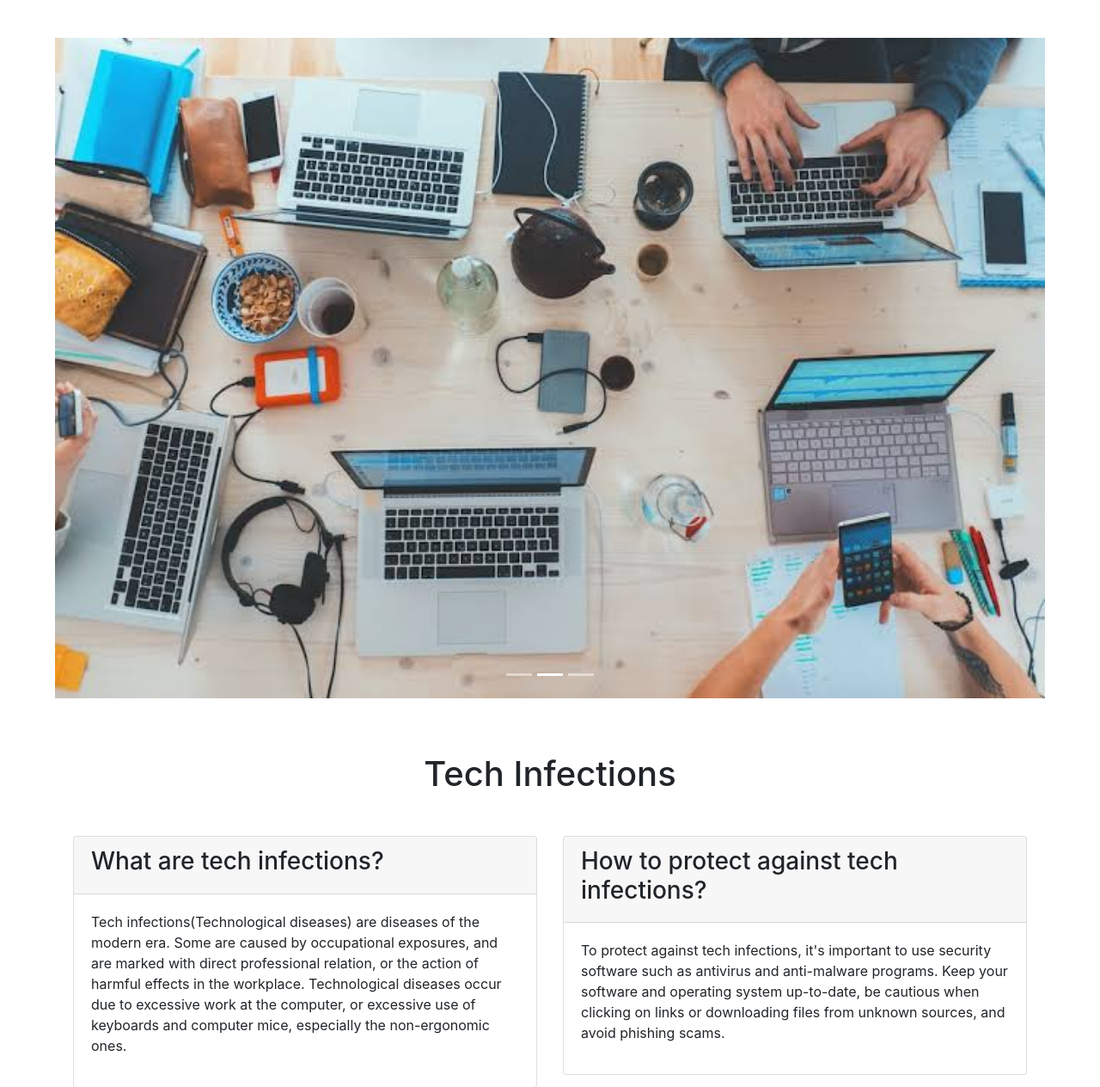
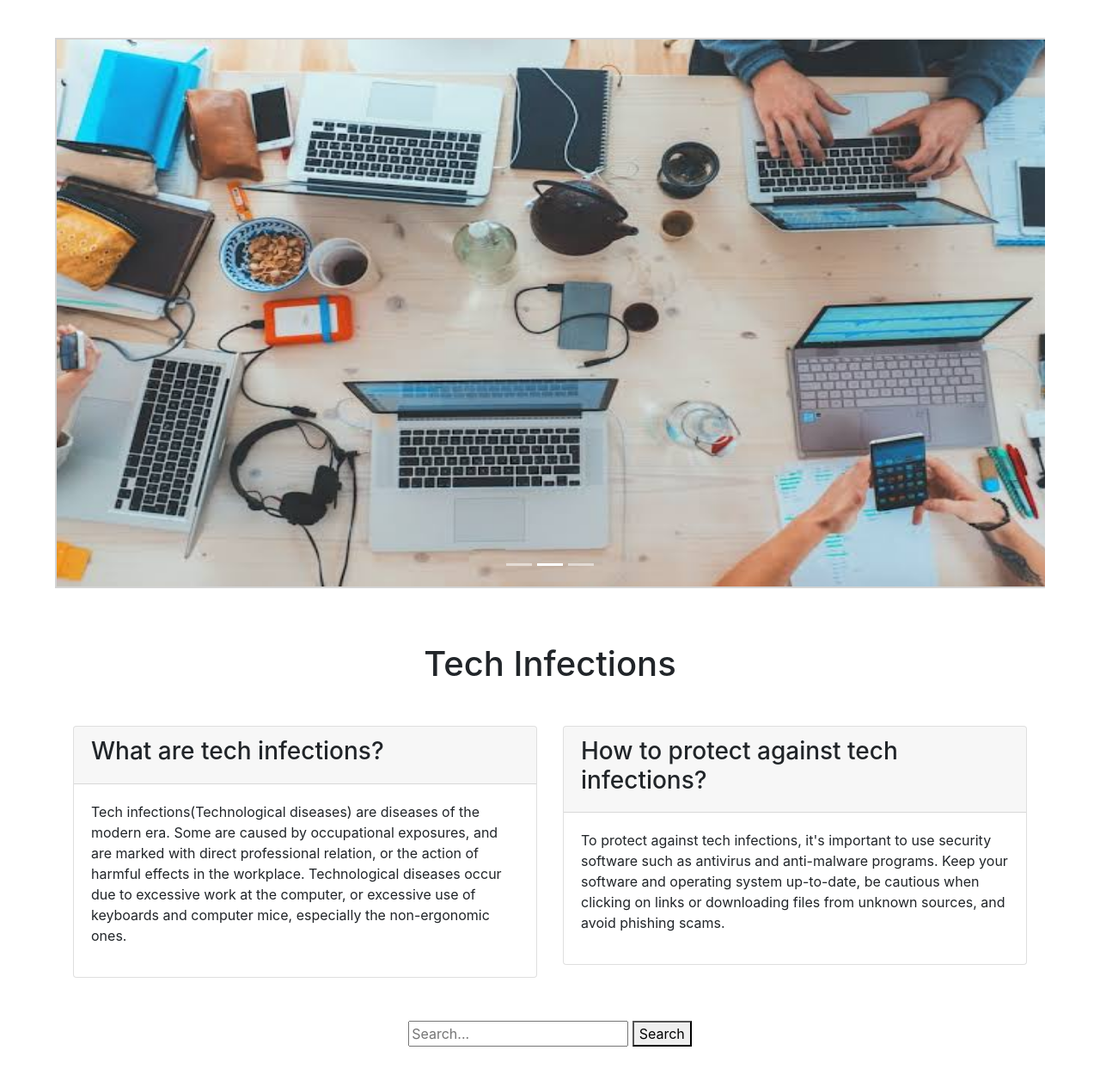
Before and after one commit to ShivamSikotra11/OPDP, a PHP site: page /techInfection.php in a window 1280 px wide. Shown: the part 56-1320 px from the top of the page at 86% size. Run offline with PHP 8.4, Linux system fonts and the light colour scheme.

Commit message:
Carousel-image size fixing

```diff
--- a/techInfection.php
+++ b/techInfection.php
@@ -52,6 +52,9 @@
         }
         .dropdown-menu {
             margin-right:30px;
+        }
+        .border-c {
+            border:2px solid lightgrey;
         }
     </style>
 </head>
@@ -253,7 +256,7 @@
         </form>
 
         <!-- carousel -->
-        <div id="carouselExampleIndicators" class="carousel slide" data-ride="carousel" data-interval="500" style="margin:5%;margin-top:100px;" >
+        <div id="carouselExampleIndicators" class="carousel slide" data-ride="carousel" data-interval="500" style="margin:5%;margin-top:100px;">
   <ol class="carousel-indicators">
     <li data-target="#carouselExampleIndicators" data-slide-to="0" class="active"></li>
     <li data-target="#carouselExampleIndicators" data-slide-to="1"></li>
@@ -261,13 +264,13 @@
   </ol>
   <div class="carousel-inner">
     <div class="carousel-item active">
-                    <img src="images\genral.jpeg" width="30px" height="300%" class="d-block w-100 mx-auto" alt="image1">
+      <img src="images\genral.jpeg" class="d-block mx-auto border-c" style="height:80vh;width:150vh;" alt="image1">
     </div>
     <div class="carousel-item">
-                    <img src="images\genral_2.jpeg" width="30px" height="300%" class="d-block w-100 mx-auto" alt="image2">
+      <img src="images\genral_2.jpeg" class="d-block mx-auto border-c" style="height:80vh;width:150vh;" alt="image2">
     </div>
     <div class="carousel-item">
-                    <img src="images\overall.jpeg" width="30px" height="300%" class="d-block w-100 mx-auto" alt="image3">
+      <img src="images\overall.jpeg" class="d-block mx-auto border-c" style="height:80vh;width:150vh;" alt="image3">
     </div>
   </div>
   <a class="carousel-control-prev" href="#carouselExampleIndicators" role="button" data-slide="prev">
@@ -279,6 +282,9 @@
     <span class="sr-only">Next</span>
   </a>
 </div>
+
+
+
         <!-- data -->
         <div class="container-sm-fluid container-lg mt-5">
             <h1 class="text-center mb-5">Tech Infections</h1>
```
Also changed, not shown: images/long.jpg (added), images/techadd.jpeg (added). Lines whose indentation alone changed are shown as unchanged.
